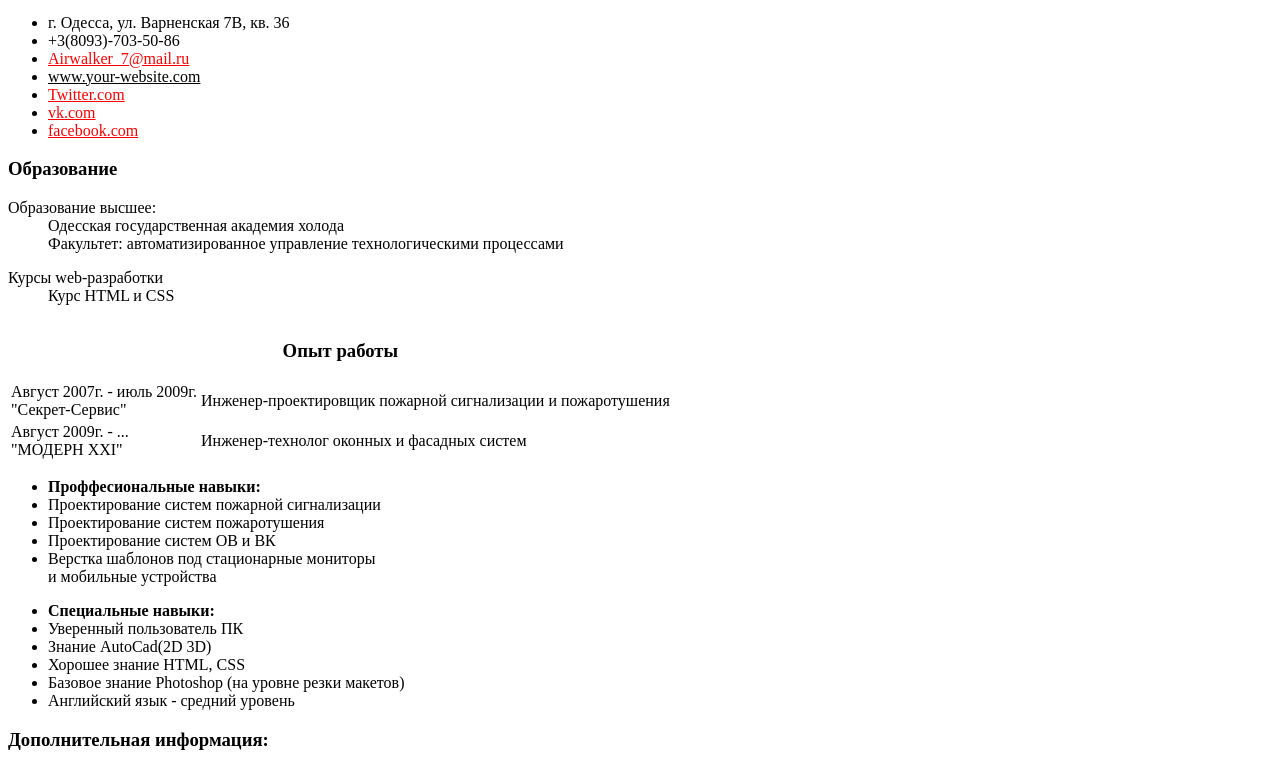
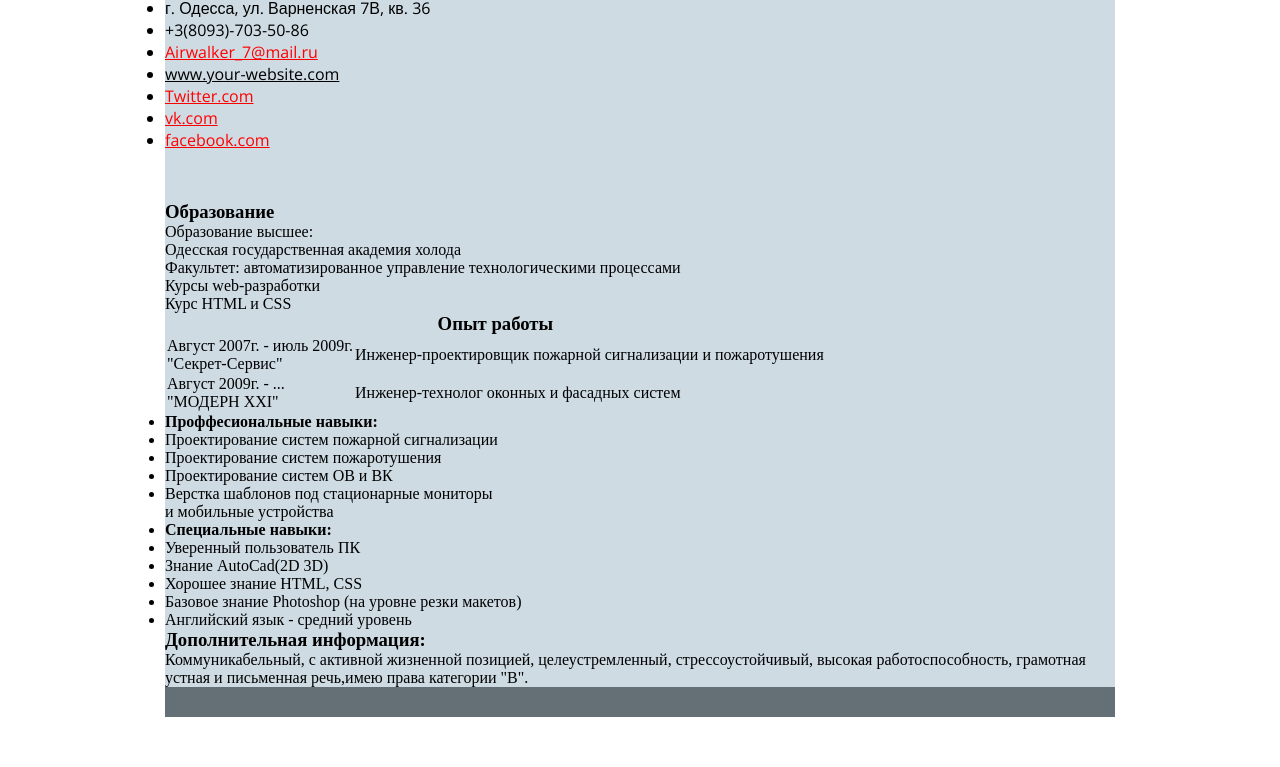
Before and after one commit to Airwalker7/Resume, a plain HTML site: page index.html in a window 1280 px wide. Shown: the part 133-900 px from the top of the page. After the commit the page ends 860 px from the top, so only its background shows below. Drawn offline with nearby package versions, Linux system fonts and the light colour scheme.

Commit message:
Стилизация основных компонентов

```diff
--- a/style.css
+++ b/style.css
@@ -1,22 +1,22 @@
-/**{*/
-    /*margin:0;*/
-    /*padding:0;*/
-/*}*/
-/*.container{*/
-    /*margin:0 auto;*/
-    /*max-width: 950px;*/
-    /*background: #cedbe3;*/
-/*}*/
-/*.line{*/
-    /*width:100%;*/
-    /*height: 30px;*/
-    /*background: #657076;*/
-    /*margin-bottom:10px;*/
-/*}*/
-/*header{*/
-    /*margin-bottom:50px;*/
-    /*font-family: 'Open Sans', sans-serif;*/
-/*}*/
+*{
+    margin:0;
+    padding:0;
+}
+.container{
+    margin:0 auto;
+    max-width: 950px;
+    background: #cedbe3;
+}
+.line{
+    width:100%;
+    height: 30px;
+    background: #657076;
+    margin-bottom:10px;
+}
+header{
+    margin-bottom:50px;
+    font-family: 'Open Sans', sans-serif;
+}
 /*.header_1{*/
     /*float: left;*/
     /*margin:30px auto auto 30px;*/
@@ -66,8 +66,8 @@
     /*background:url("icons/тел(25x25).png") no-repeat;*/
     /*width:25px;*/
     /*height:25px;*/
+    /*cursor: pointer;*/
     /*left: -50px;*/
-    /*cursor: pointer;*/
 /*}*/
 /*.email:before{*/
     /*content: "";*/
```
